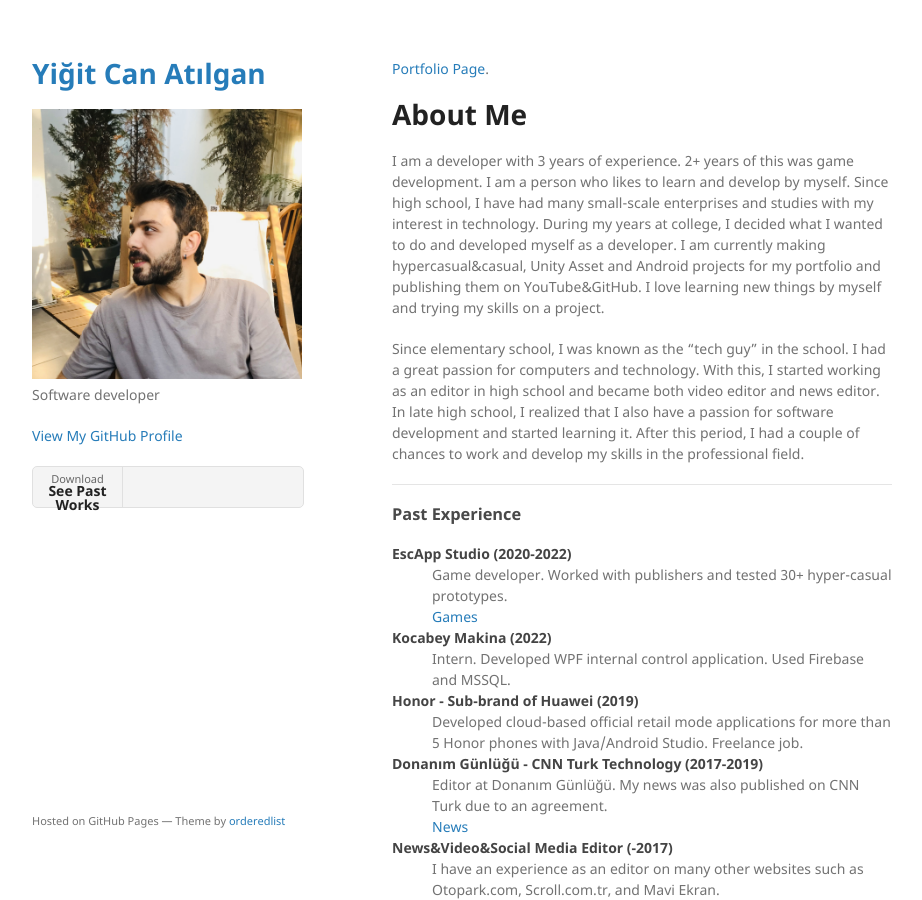
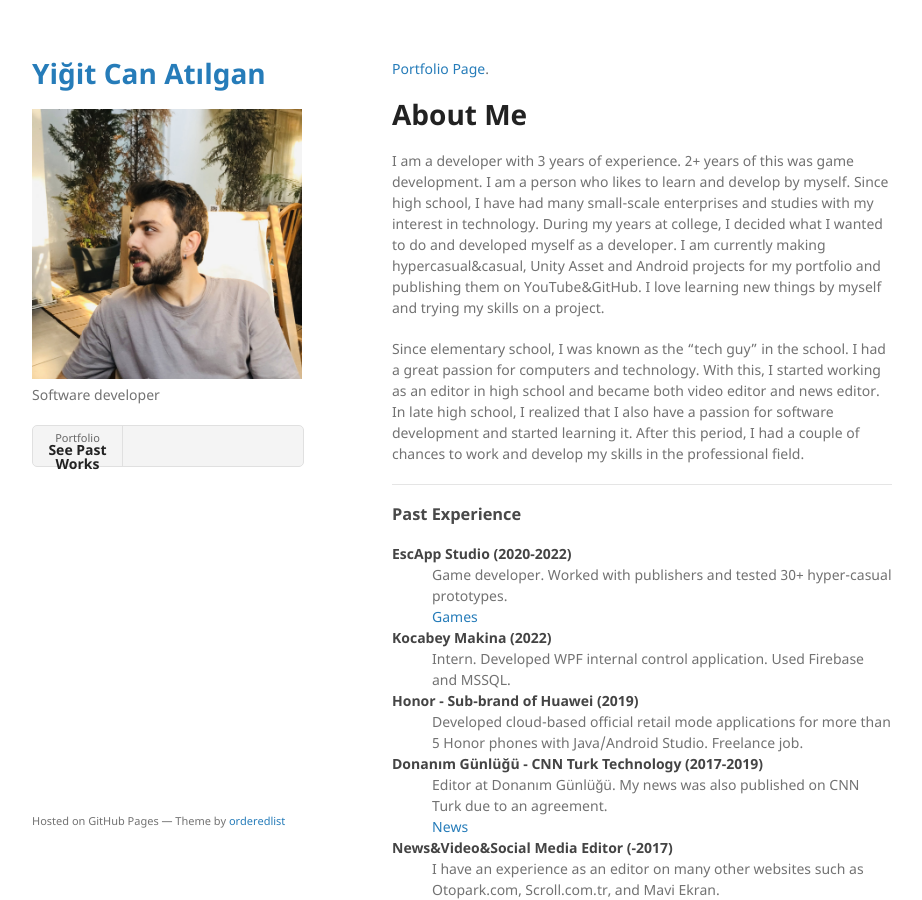
Before and after one commit to ycanatilgan/ycanatilgan.github.io, a Jekyll site: the page built from index.md, in a window 1280 px wide and 900 px high. Shown: the whole window, without its empty margins (178-1100 px from the left). Built offline with Jekyll 4.4.1, drawn with Linux system fonts in a browser that asks for light colours.

Commit message:
Update default.html

```diff
--- a/_layouts/default.html
+++ b/_layouts/default.html
@@ -23,17 +23,17 @@
 
         <p>{{ site.description | default: site.github.project_tagline }}</p>
 
-        {% if site.github.is_project_page %}
+        <!--{% if site.github.is_project_page %}
         <p class="view"><a href="{{ site.github.repository_url }}">View the Project on GitHub <small>{{ site.github.repository_nwo }}</small></a></p>
         {% endif %}
 
         {% if site.github.is_user_page %}
         <p class="view"><a href="{{ site.github.owner_url }}">View My GitHub Profile</a></p>
-        {% endif %}
+        {% endif %}-->
 
         {% if site.show_downloads %}
         <ul class="downloads">
-          <li><a href="/another-page.md">Download <strong>See Past Works</strong></a></li>
+          <li><a href="/another-page.html">Portfolio<strong>See Past Works</strong></a></li>
         </ul>
         {% endif %}
       </header>
```
